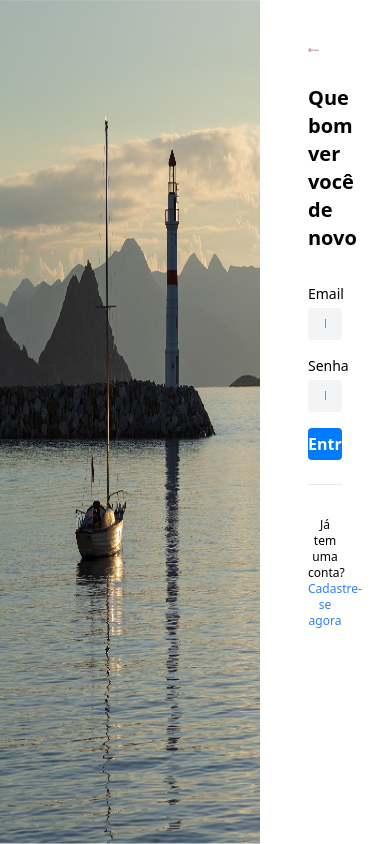
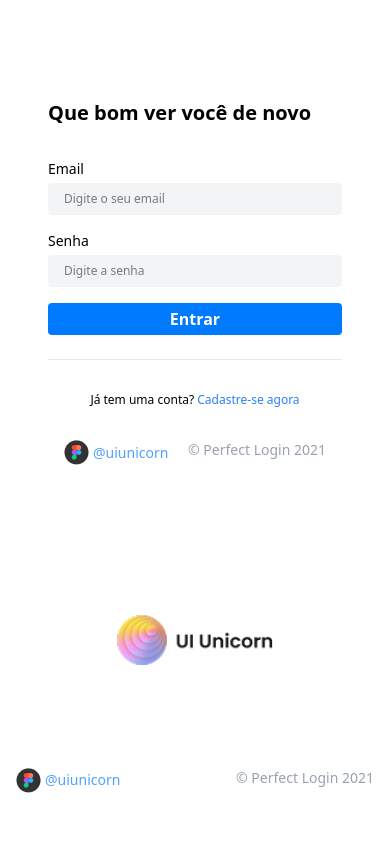
Before and after one commit to Breno-Mateus/front_loginapp, a React (Vite) app: page / in a window 390 px wide. Built offline with nearby package versions, Linux system fonts and the light colour scheme.

Commit message:
feat: add responsive

```diff
--- a/src/components/form.tsx
+++ b/src/components/form.tsx
@@ -65,7 +65,7 @@ const Form = () => {
         {errors.password && <span className="text-xs text-red-500">{errors.password.message}</span>}
       </div>
 
-      <button type="submit" className="bg-[#007AFF] text-white font-bold py-1 rounded-sm">Entrar</button>
+      <button type="submit" className="bg-[#007AFF] text-white font-bold py-1 rounded-sm cursor-pointer hover:opacity-90">Entrar</button>
     </form>
   );
 };
--- a/src/login.tsx
+++ b/src/login.tsx
@@ -1,19 +1,45 @@
 import Picture from "./assets/main.png";
 import Form from "./components/form";
 import Logo from "./assets/logo.png";
+import Figma from "./assets/figma.png";
 
 const Login = () => {
   return (
-    <main className="flex">
-      <section className="w-4/6 h-screen">
+    <main className="flex flex-col justify-around md:flex-row h-screen">
+      <section className="hidden md:block w-1/2 xl:w-4/6 h-screen">
         <img src={Picture} className="h-full w-full" />
       </section>
 
-      <section className="w-1/3 h-screen p-12 flex flex-col gap-8">
-        <img src={Logo} className="w-1/3" />
+      <section className="md:w-1/2 xl:w-1/3 md:h-screen p-12 flex flex-col justify-around gap-8">
+        <img src={Logo} className="hidden md:block w-1/3" />
         <h1 className="text-xl font-semibold">Que bom ver você de novo</h1>
         <Form />
-        <p className="text-xs text-center">Já tem uma conta? <span className="text-blue-500">Cadastre-se agora</span></p>
+        <p className="text-xs text-center">
+          Já tem uma conta?{" "}
+          <span className="text-blue-500">Cadastre-se agora</span>
+        </p>
+
+        <div className="flex justify-between px-4">
+          <div className="flex items-center gap-1">
+            <img src={Figma} />
+            <p className="text-sm text-blue-400">@uiunicorn</p>
+          </div>
+
+          <p className="text-sm text-gray-400">© Perfect Login 2021</p>
+        </div>
+      </section>
+
+      <section className="md:hidden flex items-center justify-center">
+        <img src={Logo} className="w-2/5" />
+      </section>
+
+      <section className="flex justify-between md:hidden px-4">
+        <div className="flex items-center gap-1">
+          <img src={Figma} />
+          <p className="text-sm text-blue-400">@uiunicorn</p>
+        </div>
+
+        <p className="text-sm text-gray-400">© Perfect Login 2021</p>
       </section>
     </main>
   );
```
Also changed, not shown: src/assets/figma.png (added).
